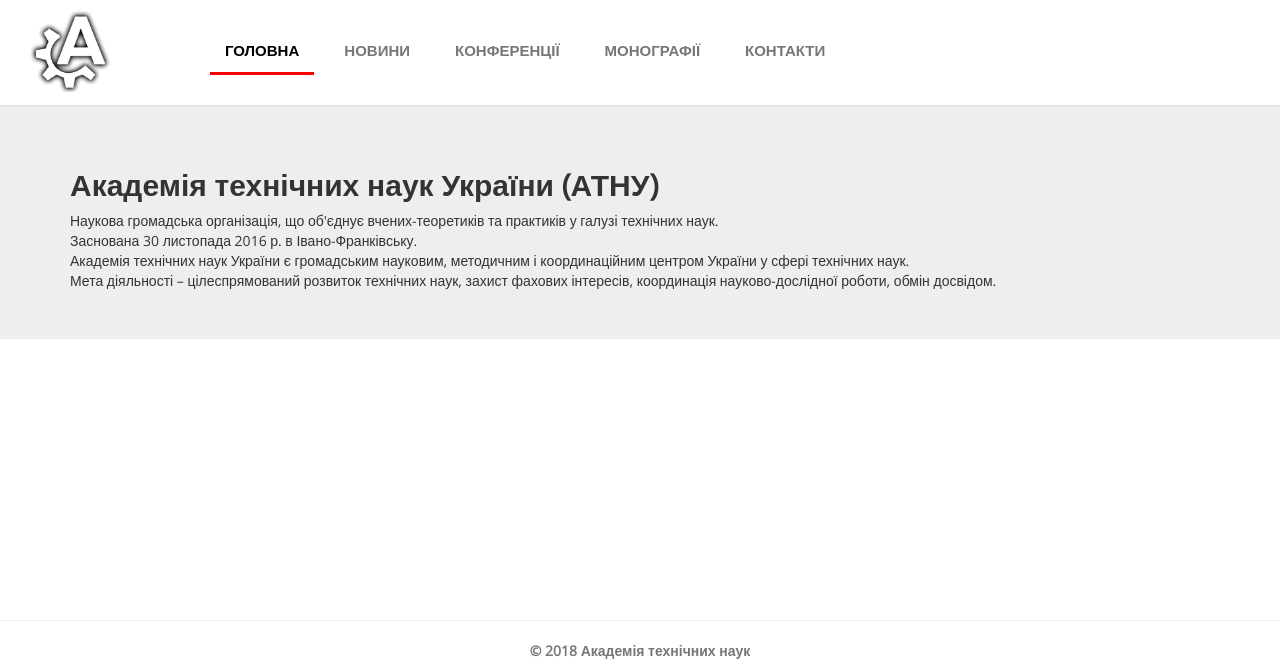
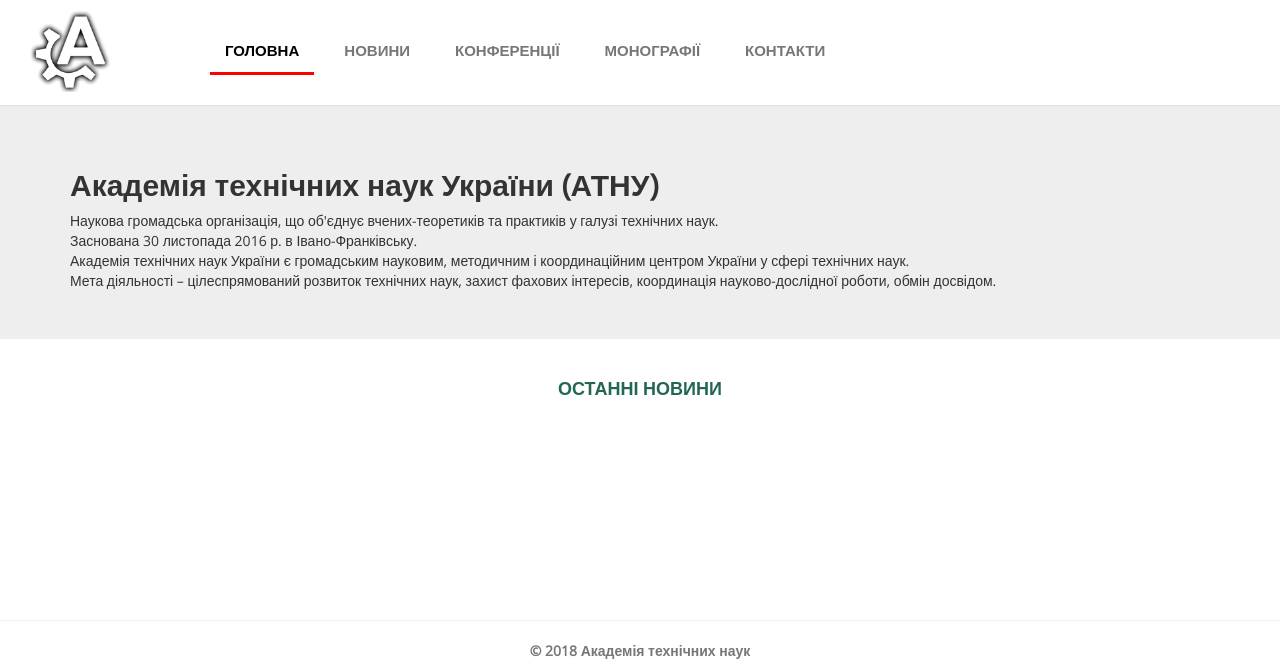
Before and after one commit to slavkoBV/Academy, a Django app: page / in a window 1280 px wide. Shown: the top 669 px of the page. Run offline with Django 3.2, Linux system fonts and the light colour scheme; data that the repository does not hold is empty; some libraries are stand-ins or nearby versions.

Commit message:
update academy_news templates and main page

```diff
--- a/academy_news/models.py
+++ b/academy_news/models.py
@@ -13,7 +13,7 @@
         blank=True,
         editable=False
     )
-    annotation = models.CharField(
+    annotation = models.TextField(
         max_length=300,
         help_text='Макс. 300 символів',
         blank=False,
--- a/academy_news/views.py
+++ b/academy_news/views.py
@@ -1,4 +1,3 @@
-from django.shortcuts import render
 from django.views.generic import ListView, DetailView
 from .models import News
 from utils.paginate import paginate
@@ -9,7 +8,7 @@
 
     def get_context_data(self, **kwargs):
         news = super().get_queryset()
-        context = paginate(news, 2, self.request, {'news': news}, var_name='news')
+        context = paginate(news, 10, self.request, {'news': news}, var_name='news')
         return context
 
 
--- a/static/css/main.css
+++ b/static/css/main.css
@@ -151,6 +151,7 @@
 /* NEWS STYLE */
 .news {
     margin: 0 10px;
+    margin-top: 30px;
 }
 .news_content {
     padding-top: 10px;
--- a/templates/academy_news/news_list.html
+++ b/templates/academy_news/news_list.html
@@ -4,14 +4,16 @@
 
 {% block content %}
     <div class="container">
+        <div class="news">
     {% for n in news %}
 
         <h4>{{ n.date_created }} - {{ n.title }}</h4>
-        {{ n.annotation|safe }}
-        <p><a href="{{ n.get_absolute_url }}">Читати далі...</a></p>
+            <p>{{ n.annotation|safe }}</p>
+            <p><a href="{{ n.get_absolute_url }}">Читати далі...</a></p>
     {% empty %}
         <p>Новин немає.</p>
     {% endfor %}
+        </div>
     </div>
 {% endblock content %}
 {% block pagination %}
--- a/templates/main/main.html
+++ b/templates/main/main.html
@@ -17,11 +17,15 @@
 
         </div>
     </div>
-    <div class="container news">
+    <div class="container">
+        <h4 style="text-align:center; color: #265">ОСТАННІ НОВИНИ</h4>
+        <div class="news">
         {% for n in news %}
             <h4>{{ n.title }}</h4>
             <h6>{{ n.date_created }}</h6>
             <p>{{ n.annotation|safe }}</p>
+            <p><a href="{% url "news:news_detail" n.id n.slug %}">Читати далі...</a> </p>
         {% endfor %}
+        </div>
     </div>
 {% endblock content %}
```
Also changed, not shown: academy_news/migrations/0002_auto_20180803_1016.py (added), academy_news/migrations/0003_auto_20180803_1018.py (added).
